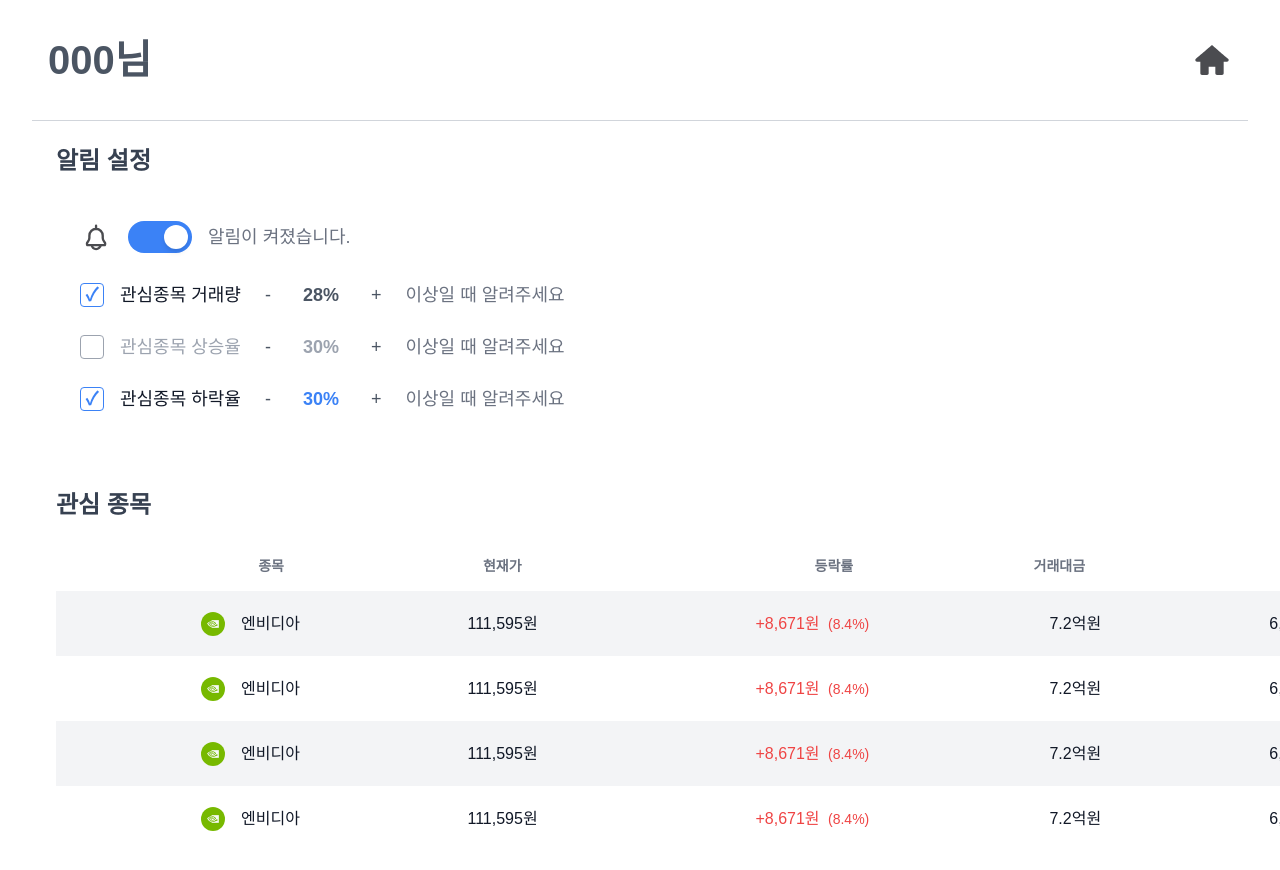
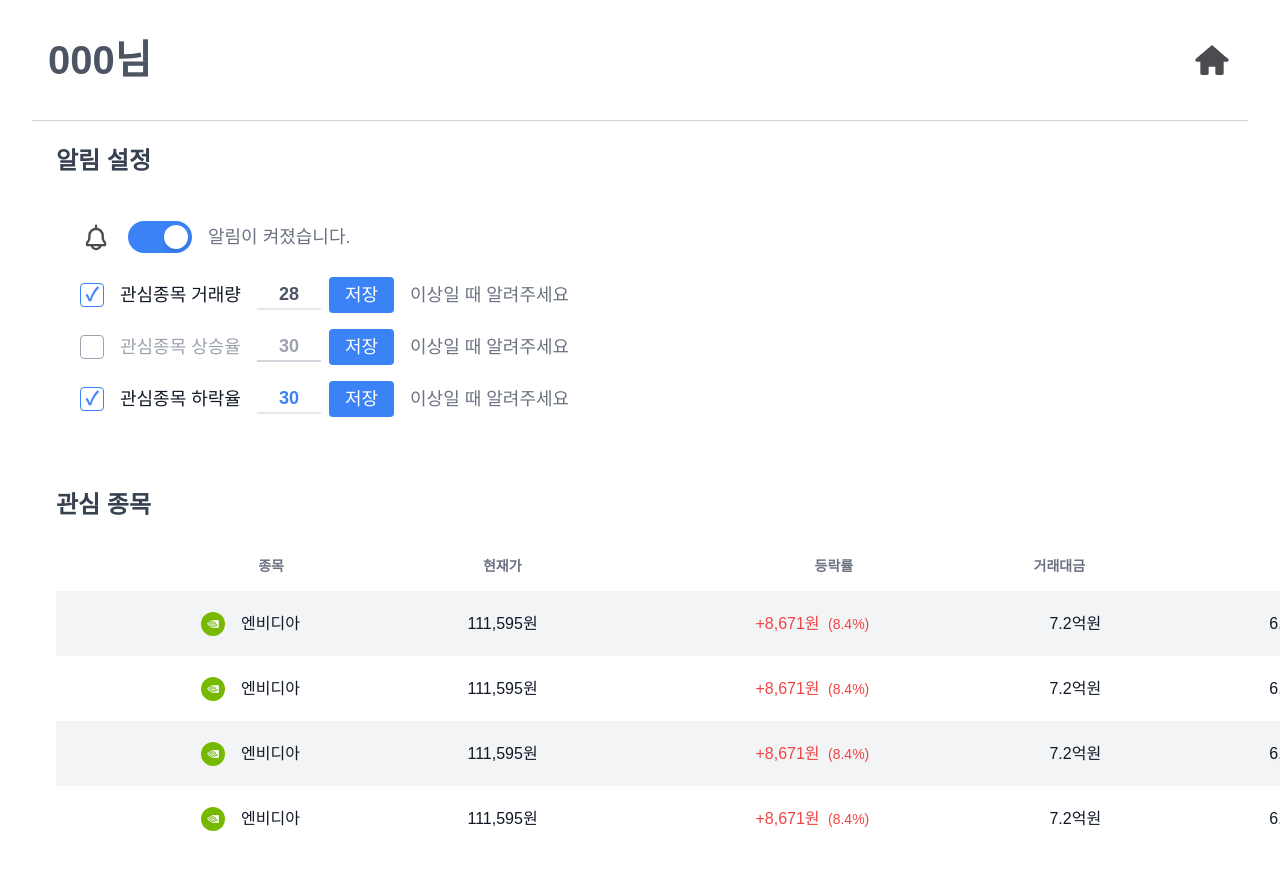
Before and after one commit to 2025-project/frontend, a Next.js app: page /mypage in a window 1280 px wide. Shown: the top 870 px of the page. Built offline with nearby package versions, Linux system fonts and the light colour scheme.

Commit message:
design: 마이페이지 디자인 일부 수정

```diff
--- a/src/components/NotificationSettings/NotificationSettings.tsx
+++ b/src/components/NotificationSettings/NotificationSettings.tsx
@@ -11,6 +11,10 @@
     { id: 3, label: "관심종목 하락율", value: 30, checked: true, color: "text-blue-500" },
   ]);
 
+  const [inputValues, setInputValues] = useState<{ [key: number]: string }>(
+    Object.fromEntries(settings.map((item) => [item.id, item.value.toString()]))
+  );
+
   // 알림 토글 핸들러
   const toggleNotification = () => setIsNotificationOn(!isNotificationOn);
 
@@ -23,15 +27,45 @@
     );
   };
 
-  // 숫자 변경 핸들러 (+, - 버튼 사용)
-  const handleValueChange = (id: number, delta: number) => {
+  // 입력 필드 값 변경 핸들러 (실시간 업데이트)
+  const handleInputChange = (id: number, value: string) => {
+    if (/^\d*$/.test(value)) {
+      // 숫자만 입력 가능
+      setInputValues((prev) => ({ ...prev, [id]: value }));
+    }
+  };
+
+  // 숫자 저장 로직
+  const handleSave = async (id: number) => {
+    const parsedValue = parseInt(inputValues[id], 10);
+    if (isNaN(parsedValue) || parsedValue < 1 || parsedValue > 99) {
+      alert("1~99 사이의 숫자를 입력하세요.");
+      return;
+    }
+
+    // 상태 업데이트 (UI 반영)
     setSettings((prev) =>
       prev.map((item) =>
-        item.id === id
-          ? { ...item, value: Math.max(1, Math.min(99, item.value + delta)) }
-          : item
+        item.id === id ? { ...item, value: parsedValue } : item
       )
     );
+
+    // 서버로 데이터 전송 (백엔드 API 필요)
+    try {
+      const response = await fetch("/api/save-notification", {
+        method: "POST",
+        headers: { "Content-Type": "application/json" },
+        body: JSON.stringify({ id, value: parsedValue }),
+      });
+
+      if (!response.ok) {
+        throw new Error("서버 저장 실패");
+      }
+
+      console.log("✅ 저장 성공:", { id, value: parsedValue });
+    } catch (error) {
+      console.error("❌ 저장 오류:", error);
+    }
   };
 
   return (
@@ -63,7 +97,7 @@
               item.checked ? "text-gray-900 font-medium" : "text-gray-400"
             }`}
           >
-            {/* ✅ 체크 모양만 나타나는 체크박스 */}
+            {/* 체크박스 */}
             <label className="relative flex items-center cursor-pointer">
               <input
                 type="checkbox"
@@ -87,28 +121,22 @@
             {/* 알림 설정 텍스트 */}
             <span>{item.label}</span>
 
-            {/* 숫자 조절 (증가/감소 버튼 방식) */}
+            {/* 숫자 입력 필드 & 저장 버튼 */}
             <div className="flex items-center space-x-2">
+              <input
+                type="text"
+                value={inputValues[item.id]}
+                onChange={(e) => handleInputChange(item.id, e.target.value)}
+                onKeyDown={(e) => e.key === "Enter" && handleSave(item.id)}
+                className={`w-16 text-center text-lg font-semibold border-b-2 focus:outline-none focus:border-blue-500 transition ${
+                  item.checked ? item.color : "text-gray-400 border-gray-300"
+                }`}
+              />
               <button
-                className="px-2 py-1 text-gray-600 hover:text-black"
-                onClick={() => handleValueChange(item.id, -1)}
-                disabled={item.value <= 1}
+                className="px-4 py-1 text-white bg-blue-500 rounded hover:bg-blue-600 transition"
+                onClick={() => handleSave(item.id)}
               >
-                -
-              </button>
-              <span
-                className={`px-4 text-lg font-semibold ${
-                  item.checked ? item.color : "text-gray-400"
-                }`}
-              >
-                {item.value}%
-              </span>
-              <button
-                className="px-2 py-1 text-gray-600 hover:text-black"
-                onClick={() => handleValueChange(item.id, 1)}
-                disabled={item.value >= 99}
-              >
-                +
+                저장
               </button>
             </div>
 
```
